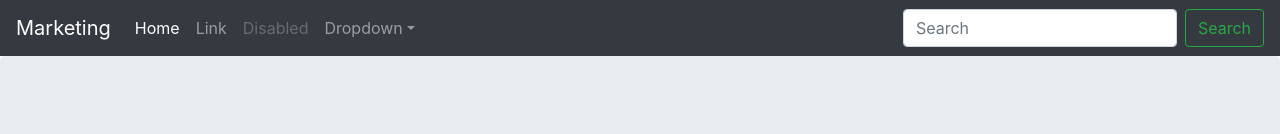
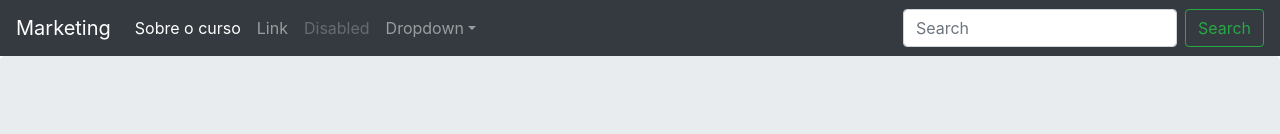
Before and after one commit to souzaallana/growthaula1, a plain HTML site: page index.html in a window 1280 px wide. Shown: the top 134 px of the page. Drawn offline with nearby package versions, Linux system fonts and the light colour scheme.

Commit message:
alteraçao de titulo

```diff
--- a/index.html
+++ b/index.html
@@ -26,7 +26,7 @@
       <div class="collapse navbar-collapse" id="navbarsExampleDefault">
         <ul class="navbar-nav mr-auto">
           <li class="nav-item active">
-            <a class="nav-link" href="#">Home <span class="sr-only">(current)</span></a>
+            <a class="nav-link" href="http://allanadias.com.br">Sobre o curso <span class="sr-only">(current)</span></a>
           </li>
           <li class="nav-item">
             <a class="nav-link" href="#">Link</a>
```
